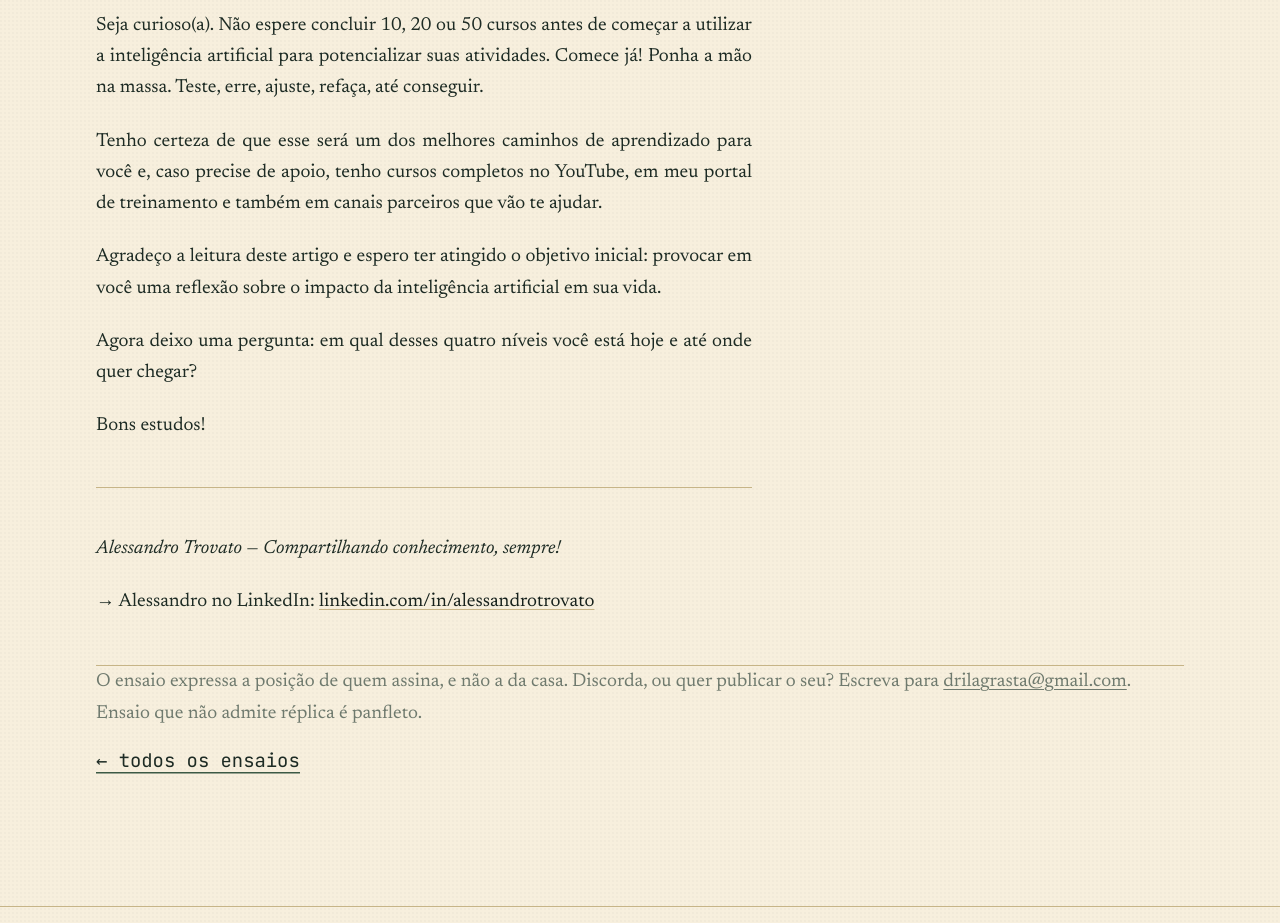
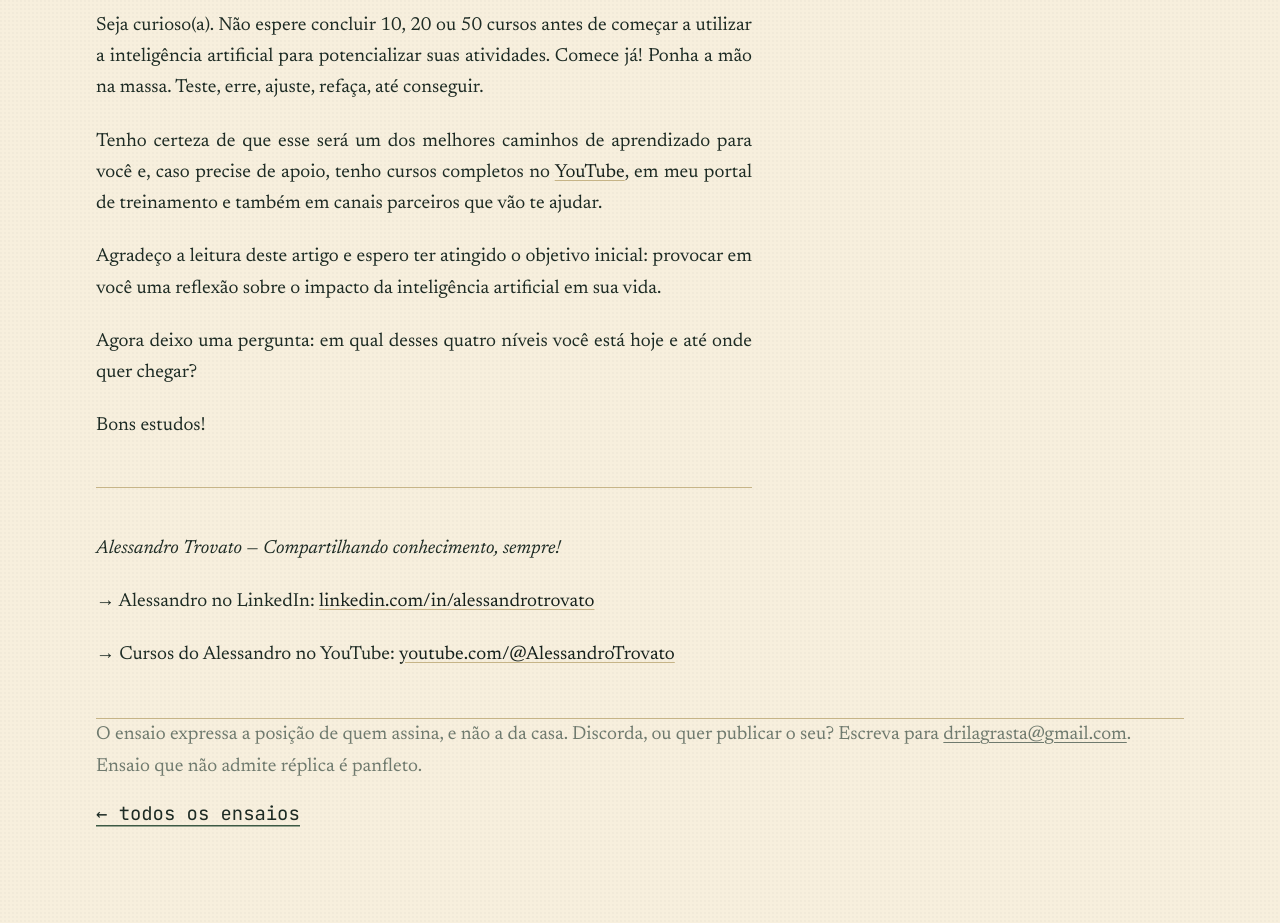
Before and after one commit to drilagrasta-boop/crocodrila, an Astro site: page /ensaios/2026-08-05-quatro-niveis-de-ia in a window 1280 px wide. Shown: the part 6840-7763 px from the top of the page. Built offline with nearby package versions, Linux system fonts and the light colour scheme; Astro itself is replaced by a stand-in of ours; some packages are replaced by stand-ins of ours.

Commit message:
feat: link do canal do Alessandro no YouTube no ensaio dos quatro niveis
Co-Authored-By: Claude Fable 5 <noreply@anthropic.com>
Claude-Session: https://claude.ai/code/session_01C6cFT9PkFkBowvJVUFwjb2

```diff
--- a/src/content/ensaios/2026-08-05-quatro-niveis-de-ia.md
+++ b/src/content/ensaios/2026-08-05-quatro-niveis-de-ia.md
@@ -213,7 +213,8 @@ inteligência artificial para potencializar suas atividades. Comece já! Ponha a
 massa. Teste, erre, ajuste, refaça, até conseguir.
 
 Tenho certeza de que esse será um dos melhores caminhos de aprendizado para você e, caso
-precise de apoio, tenho cursos completos no YouTube, em meu portal de treinamento e
+precise de apoio, tenho cursos completos no
+[YouTube](https://www.youtube.com/@AlessandroTrovato), em meu portal de treinamento e
 também em canais parceiros que vão te ajudar.
 
 Agradeço a leitura deste artigo e espero ter atingido o objetivo inicial: provocar em
@@ -229,3 +230,5 @@ Bons estudos!
 *Alessandro Trovato — Compartilhando conhecimento, sempre!*
 
 → Alessandro no LinkedIn: [linkedin.com/in/alessandrotrovato](https://www.linkedin.com/in/alessandrotrovato/)
+
+→ Cursos do Alessandro no YouTube: [youtube.com/@AlessandroTrovato](https://www.youtube.com/@AlessandroTrovato)
```
